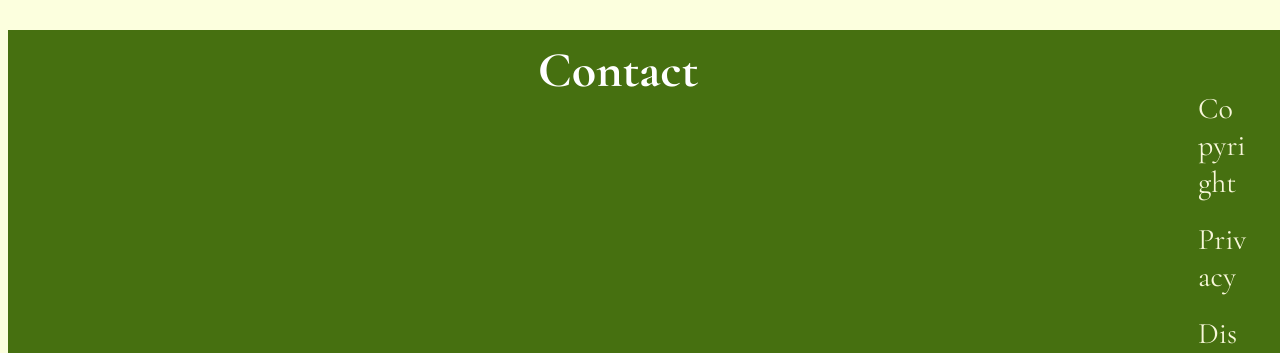
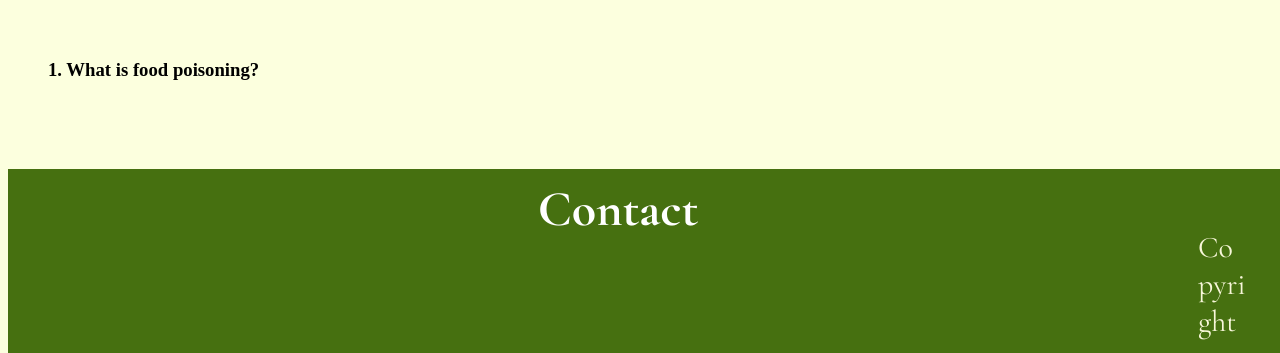
Before and after one commit to Ormiston-Senior-College-NZ/final-assessment-as91903-or-as91906-and-as91907-Anh-pham-csc, a Flask app: page /overall in a window 1280 px wide. Shown: the part 197-550 px from the top of the page. Run offline with Flask 3, Linux system fonts and the light colour scheme; some libraries are stand-ins or nearby versions; some web fonts are replaced.

Commit message:
add the overall container

```diff
--- a/PureBite/static/style.css
+++ b/PureBite/static/style.css
@@ -437,7 +437,22 @@ a {
 }
 
 /*-----------------------------------Overall information-----------------------------------*/
+.overall-page{
+    display: grid;
+    grid-template-columns: 2fr 1fr;
+}
 
+
+.information{
+    padding: 20px;
+    margin: 20px;
+}
+
+.report{
+    padding: 20px;
+    margin: 20px;
+    color: #5e9918;
+}
 
 
 /*-----------------------------------Transmission routes-----------------------------------*/
--- a/PureBite/templates/overall.html
+++ b/PureBite/templates/overall.html
@@ -33,6 +33,17 @@
         </div>
 
     </header>
+    <main>
+        <div class="overall-page">
+            <div class="information">
+                <h3> 1. What is food poisoning? <h3>
+            </div>
+
+            <div class="report">
+
+            </div>
+        </div>
+    </main>
 
     <footer class="contact-footer">
         <section class="contact-section">
```
